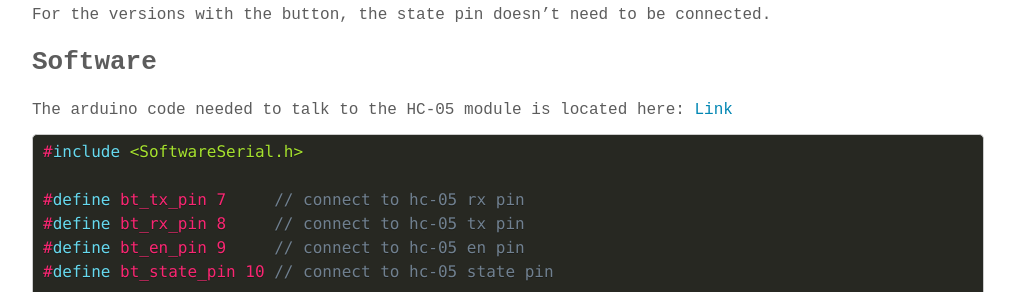
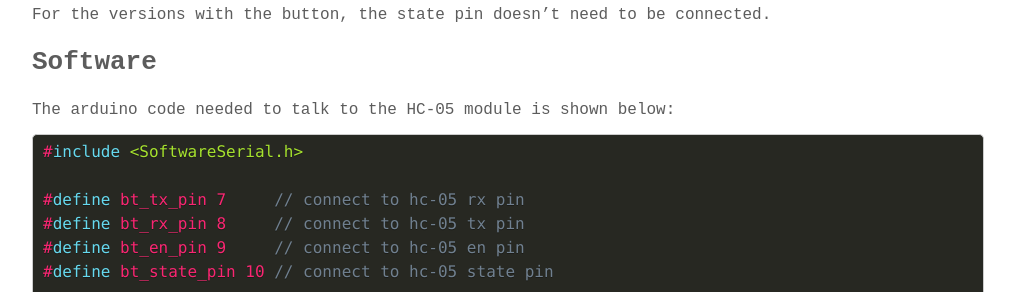
Before and after one commit to hshah89/hshah89.github.io, a Jekyll site: the page built from _posts/2020-01-25-hc-05.md, in a window 1280 px wide and 900 px high, scrolled down 1331 px. Shown: the part 159-451 px from the top of the window, without its empty margins (132-1147 px from the left). Built offline with Jekyll 4.4.1, drawn with Linux system fonts in a browser that asks for light colours; some web fonts are replaced.

Commit message:
Update 2020-01-25-hc-05.md

````diff
--- a/_posts/2020-01-25-hc-05.md
+++ b/_posts/2020-01-25-hc-05.md
@@ -47,7 +47,7 @@ Usually, the state pin allows the control of the AT mode. AT mode is used to con
 
 ## Software
 
-The arduino code needed to talk to the HC-05 module is located here: [Link]()
+The arduino code needed to talk to the HC-05 module is shown below:
 
 
 ``` cpp
````
